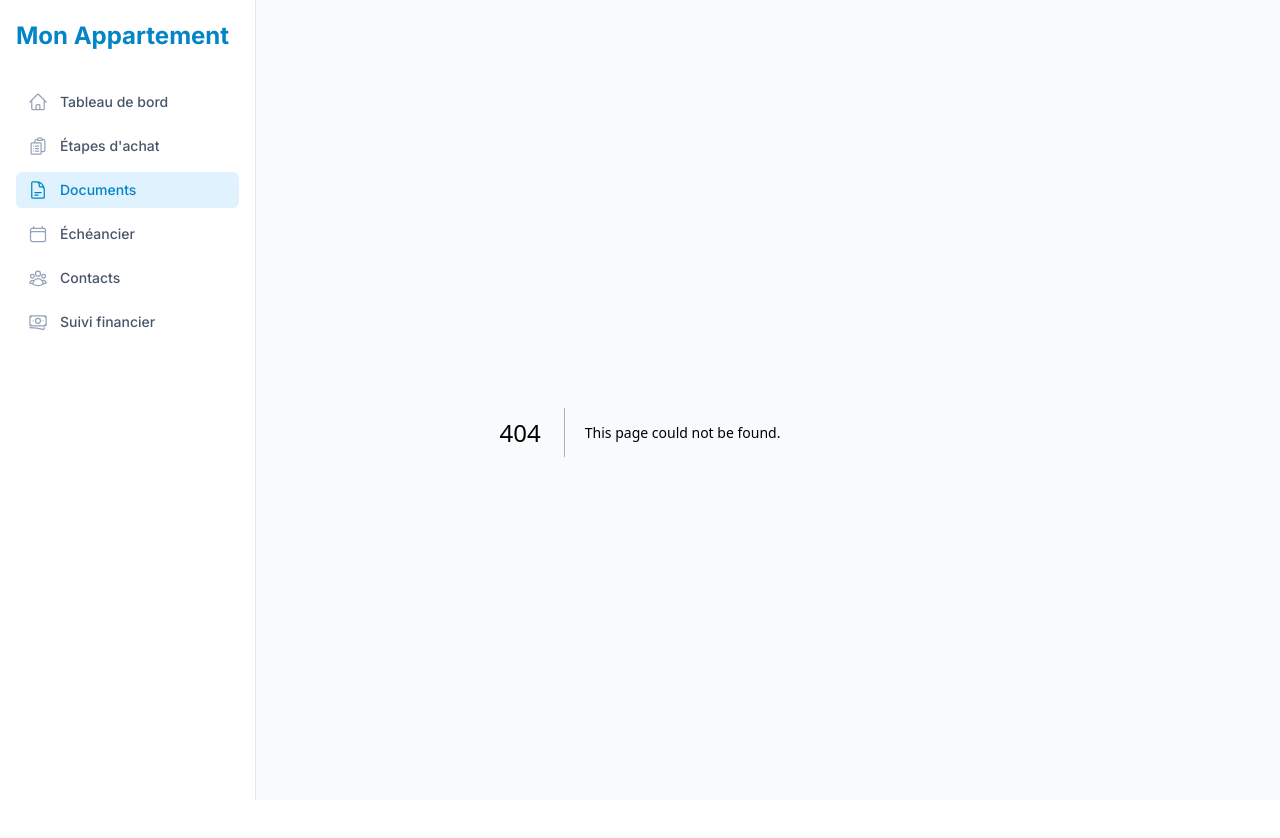
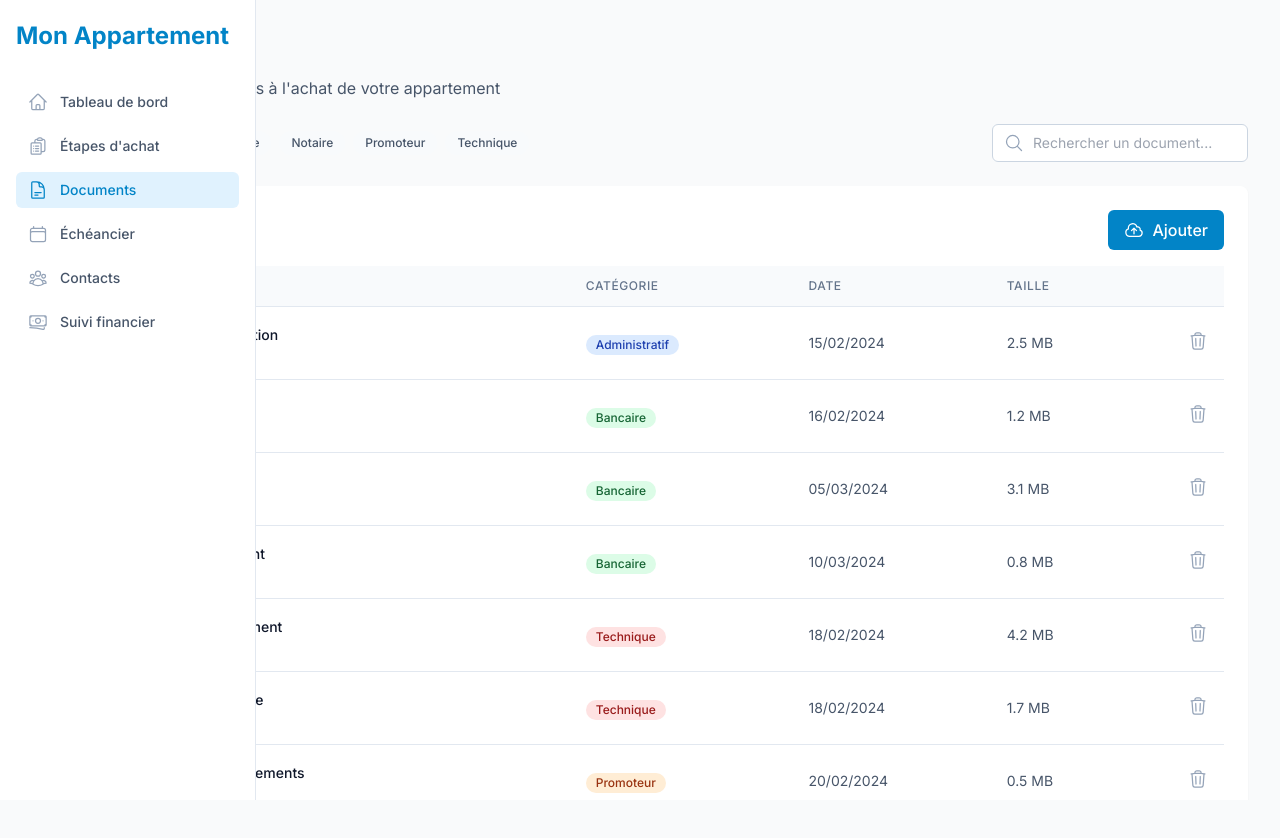
Before and after one commit to maxtouf/suivi-achat-appartement, a Next.js app: page /documents in a window 1280 px wide. Before the commit this address had no page. Shown: the top 838 px of the page. Before the commit the page ends 800 px from the top, so only its background shows below. Built offline with nearby package versions, Linux system fonts and the light colour scheme.

Commit message:
Ajout de src/app/documents/page.tsx

```diff
--- /dev/null
+++ b/src/app/documents/page.tsx
@@ -0,0 +1,196 @@
+'use client';
+
+import { useState } from 'react';
+import {
+  DocumentIcon,
+  FolderIcon,
+  CloudArrowUpIcon,
+  TrashIcon,
+  MagnifyingGlassIcon
+} from '@heroicons/react/24/outline';
+
+// Types pour les documents
+type DocumentCategory = 'Administratif' | 'Bancaire' | 'Notaire' | 'Promoteur' | 'Technique';
+
+type Document = {
+  id: number;
+  name: string;
+  category: DocumentCategory;
+  date: string;
+  size: string;
+  type: string;
+};
+
+// Données fictives des documents
+const initialDocuments: Document[] = [
+  { id: 1, name: 'Contrat de réservation', category: 'Administratif', date: '15/02/2024', size: '2.5 MB', type: 'pdf' },
+  { id: 2, name: 'Dépôt de garantie', category: 'Bancaire', date: '16/02/2024', size: '1.2 MB', type: 'pdf' },
+  { id: 3, name: 'Offre de prêt', category: 'Bancaire', date: '05/03/2024', size: '3.1 MB', type: 'pdf' },
+  { id: 4, name: 'Plan de financement', category: 'Bancaire', date: '10/03/2024', size: '0.8 MB', type: 'xlsx' },
+  { id: 5, name: 'Plans de l\'appartement', category: 'Technique', date: '18/02/2024', size: '4.2 MB', type: 'pdf' },
+  { id: 6, name: 'Descriptif technique', category: 'Technique', date: '18/02/2024', size: '1.7 MB', type: 'pdf' },
+  { id: 7, name: 'Échéancier des paiements', category: 'Promoteur', date: '20/02/2024', size: '0.5 MB', type: 'pdf' },
+  { id: 8, name: 'Attestation d\'assurance', category: 'Administratif', date: '22/02/2024', size: '0.9 MB', type: 'pdf' },
+  { id: 9, name: 'Convocation signature notaire', category: 'Notaire', date: '01/04/2024', size: '0.3 MB', type: 'pdf' },
+  { id: 10, name: 'Relevé fiscal', category: 'Administratif', date: '10/04/2024', size: '0.7 MB', type: 'pdf' },
+  { id: 11, name: 'Déclaration revenus', category: 'Administratif', date: '15/04/2024', size: '1.1 MB', type: 'pdf' },
+  { id: 12, name: 'Simulation de prêt', category: 'Bancaire', date: '25/02/2024', size: '0.4 MB', type: 'pdf' },
+];
+
+// Catégories de documents avec leurs couleurs
+const categories = [
+  { name: 'Tous', color: 'bg-secondary-100 text-secondary-800' },
+  { name: 'Administratif', color: 'bg-blue-100 text-blue-800' },
+  { name: 'Bancaire', color: 'bg-green-100 text-green-800' },
+  { name: 'Notaire', color: 'bg-purple-100 text-purple-800' },
+  { name: 'Promoteur', color: 'bg-orange-100 text-orange-800' },
+  { name: 'Technique', color: 'bg-red-100 text-red-800' },
+];
+
+export default function DocumentsPage() {
+  const [documents, setDocuments] = useState<Document[]>(initialDocuments);
+  const [selectedCategory, setSelectedCategory] = useState<string>('Tous');
+  const [searchQuery, setSearchQuery] = useState<string>('');
+
+  // Filtrer les documents par catégorie et recherche
+  const filteredDocuments = documents.filter(doc =>
+    (selectedCategory === 'Tous' || doc.category === selectedCategory) &&
+    doc.name.toLowerCase().includes(searchQuery.toLowerCase())
+  );
+
+  // Simuler la suppression d'un document
+  const deleteDocument = (id: number) => {
+    setDocuments(documents.filter(doc => doc.id !== id));
+  };
+
+  // Simuler l'ajout d'un nouveau document (fonctionnalité non implémentée complètement)
+  const addNewDocument = () => {
+    alert('Fonctionnalité d\'ajout de document à implémenter');
+    // Dans une vraie application, cela ouvrirait une modale ou un formulaire d'upload
+  };
+
+  return (
+    <div className="space-y-6">
+      <header>
+        <h1 className="text-2xl font-bold text-secondary-900 sm:text-3xl">Documents</h1>
+        <p className="mt-2 text-secondary-600">Gérez tous vos documents liés à l'achat de votre appartement</p>
+      </header>
+
+      {/* Filtres et recherche */}
+      <div className="flex flex-col sm:flex-row sm:items-center sm:justify-between space-y-3 sm:space-y-0">
+        <div className="flex flex-wrap gap-2">
+          {categories.map(category => (
+            <button
+              key={category.name}
+              onClick={() => setSelectedCategory(category.name)}
+              className={`px-3 py-1 rounded-full text-xs font-medium ${
+                selectedCategory === category.name
+                  ? category.color
+                  : 'bg-secondary-50 text-secondary-600 hover:bg-secondary-100'
+              }`}
+            >
+              {category.name}
+            </button>
+          ))}
+        </div>
+
+        <div className="relative flex-shrink-0">
+          <div className="pointer-events-none absolute inset-y-0 left-0 flex items-center pl-3">
+            <MagnifyingGlassIcon className="h-5 w-5 text-secondary-400" aria-hidden="true" />
+          </div>
+          <input
+            type="text"
+            placeholder="Rechercher un document..."
+            className="w-full sm:w-64 rounded-md border border-secondary-300 pl-10 py-2 pr-3 text-sm focus:border-primary-500 focus:ring-2 focus:ring-primary-200"
+            value={searchQuery}
+            onChange={(e) => setSearchQuery(e.target.value)}
+          />
+        </div>
+      </div>
+
+      {/* Liste des documents */}
+      <div className="card overflow-hidden">
+        <div className="flex items-center justify-between pb-4">
+          <h2 className="text-lg font-semibold text-secondary-900">Mes documents ({filteredDocuments.length})</h2>
+          <button
+            type="button"
+            onClick={addNewDocument}
+            className="btn btn-primary flex items-center space-x-2"
+          >
+            <CloudArrowUpIcon className="h-5 w-5" aria-hidden="true" />
+            <span>Ajouter</span>
+          </button>
+        </div>
+
+        {filteredDocuments.length === 0 ? (
+          <div className="py-12 text-center">
+            <DocumentIcon className="mx-auto h-12 w-12 text-secondary-400" />
+            <h3 className="mt-2 text-sm font-medium text-secondary-900">Aucun document</h3>
+            <p className="mt-1 text-sm text-secondary-500">
+              {searchQuery ? "Aucun document ne correspond à votre recherche" : "Commencez par ajouter un document"}
+            </p>
+          </div>
+        ) : (
+          <div className="overflow-x-auto">
+            <table className="min-w-full divide-y divide-secondary-200">
+              <thead className="bg-secondary-50">
+                <tr>
+                  <th scope="col" className="px-4 py-3 text-left text-xs font-medium text-secondary-500 uppercase tracking-wider">Nom</th>
+                  <th scope="col" className="px-4 py-3 text-left text-xs font-medium text-secondary-500 uppercase tracking-wider">Catégorie</th>
+                  <th scope="col" className="px-4 py-3 text-left text-xs font-medium text-secondary-500 uppercase tracking-wider">Date</th>
+                  <th scope="col" className="px-4 py-3 text-left text-xs font-medium text-secondary-500 uppercase tracking-wider">Taille</th>
+                  <th scope="col" className="relative px-4 py-3">
+                    <span className="sr-only">Actions</span>
+                  </th>
+                </tr>
+              </thead>
+              <tbody className="bg-white divide-y divide-secondary-200">
+                {filteredDocuments.map((document) => {
+                  // Trouver la couleur de la catégorie
+                  const category = categories.find(c => c.name === document.category);
+                  const categoryColor = category ? category.color : categories[0].color;
+
+                  return (
+                    <tr key={document.id} className="hover:bg-secondary-50">
+                      <td className="px-4 py-4 whitespace-nowrap">
+                        <div className="flex items-center">
+                          <div className="flex-shrink-0 h-10 w-10 flex items-center justify-center rounded-md bg-secondary-100">
+                            <DocumentIcon className="h-6 w-6 text-secondary-600" aria-hidden="true" />
+                          </div>
+                          <div className="ml-4">
+                            <div className="text-sm font-medium text-secondary-900">{document.name}</div>
+                            <div className="text-xs text-secondary-500">.{document.type}</div>
+                          </div>
+                        </div>
+                      </td>
+                      <td className="px-4 py-4 whitespace-nowrap">
+                        <span className={`inline-flex rounded-full px-2.5 py-0.5 text-xs font-medium ${categoryColor}`}>
+                          {document.category}
+                        </span>
+                      </td>
+                      <td className="px-4 py-4 whitespace-nowrap text-sm text-secondary-600">
+                        {document.date}
+                      </td>
+                      <td className="px-4 py-4 whitespace-nowrap text-sm text-secondary-600">
+                        {document.size}
+                      </td>
+                      <td className="px-4 py-4 whitespace-nowrap text-right text-sm font-medium">
+                        <button
+                          onClick={() => deleteDocument(document.id)}
+                          className="text-secondary-400 hover:text-secondary-600"
+                        >
+                          <TrashIcon className="h-5 w-5" aria-hidden="true" />
+                          <span className="sr-only">Supprimer</span>
+                        </button>
+                      </td>
+                    </tr>
+                  );
+                })}
+              </tbody>
+            </table>
+          </div>
+        )}
+      </div>
+    </div>
+  );
+}
```
